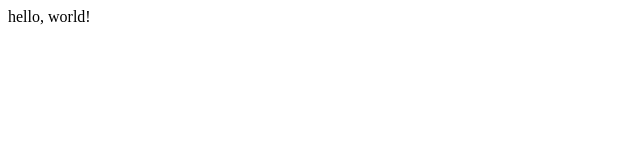
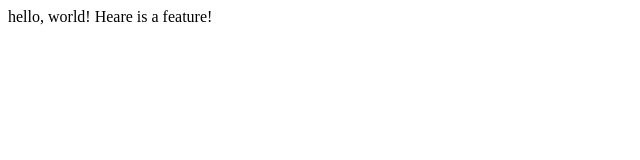
Before and after one commit to CSESHANEWAZ/CS50_lecture1, a plain HTML site: page source code/index.html in a window 1280 px wide. Shown: the whole page, without its empty margins (0-640 px from the left). Drawn offline with Linux system fonts and the light colour scheme.

Commit message:
Added another file

```diff
--- a/source code/index.html
+++ b/source code/index.html
@@ -6,5 +6,6 @@
   </head>
   <body>
     hello, world!
+    Heare is a feature!
   </body>
 </html>
```
